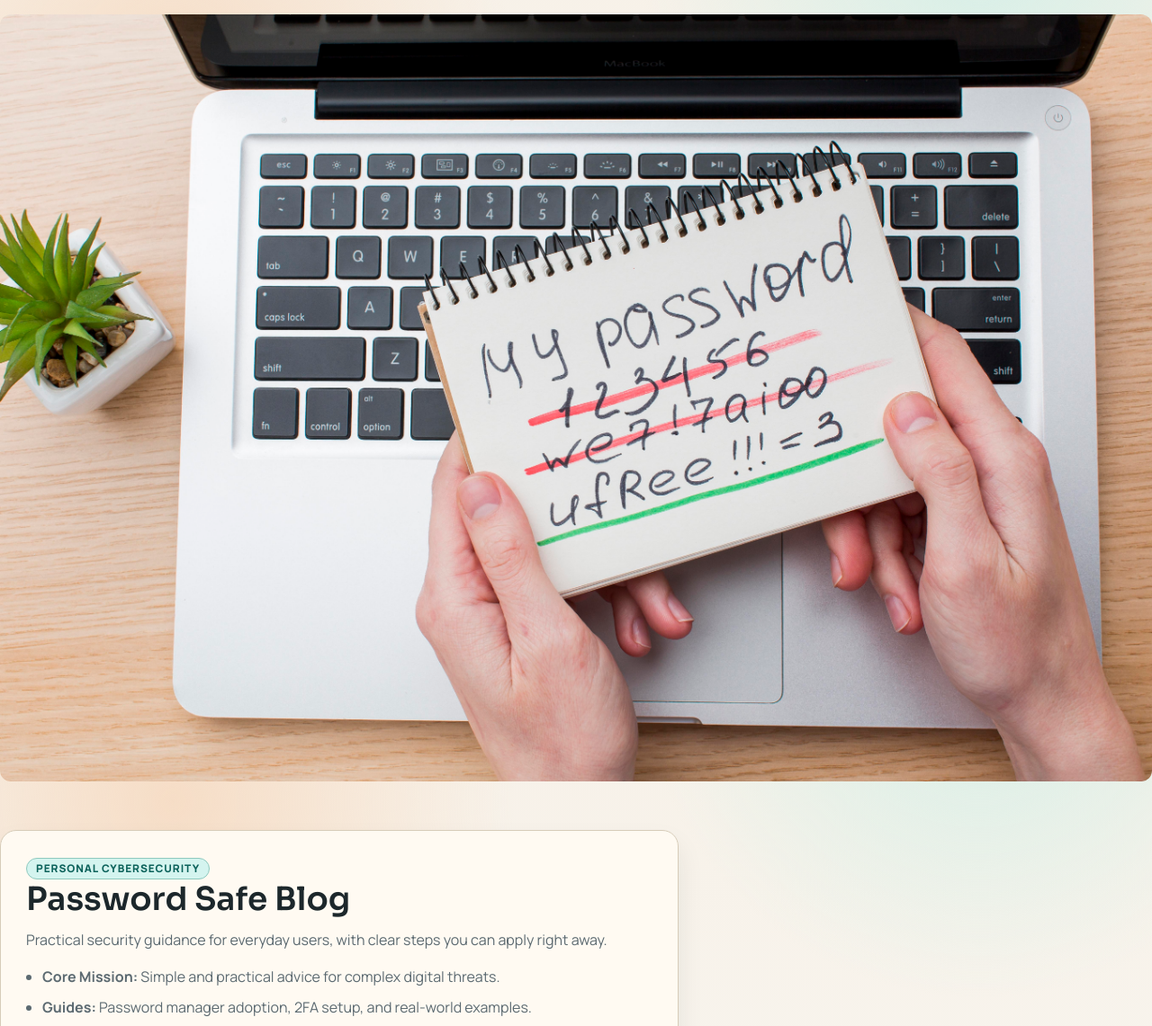
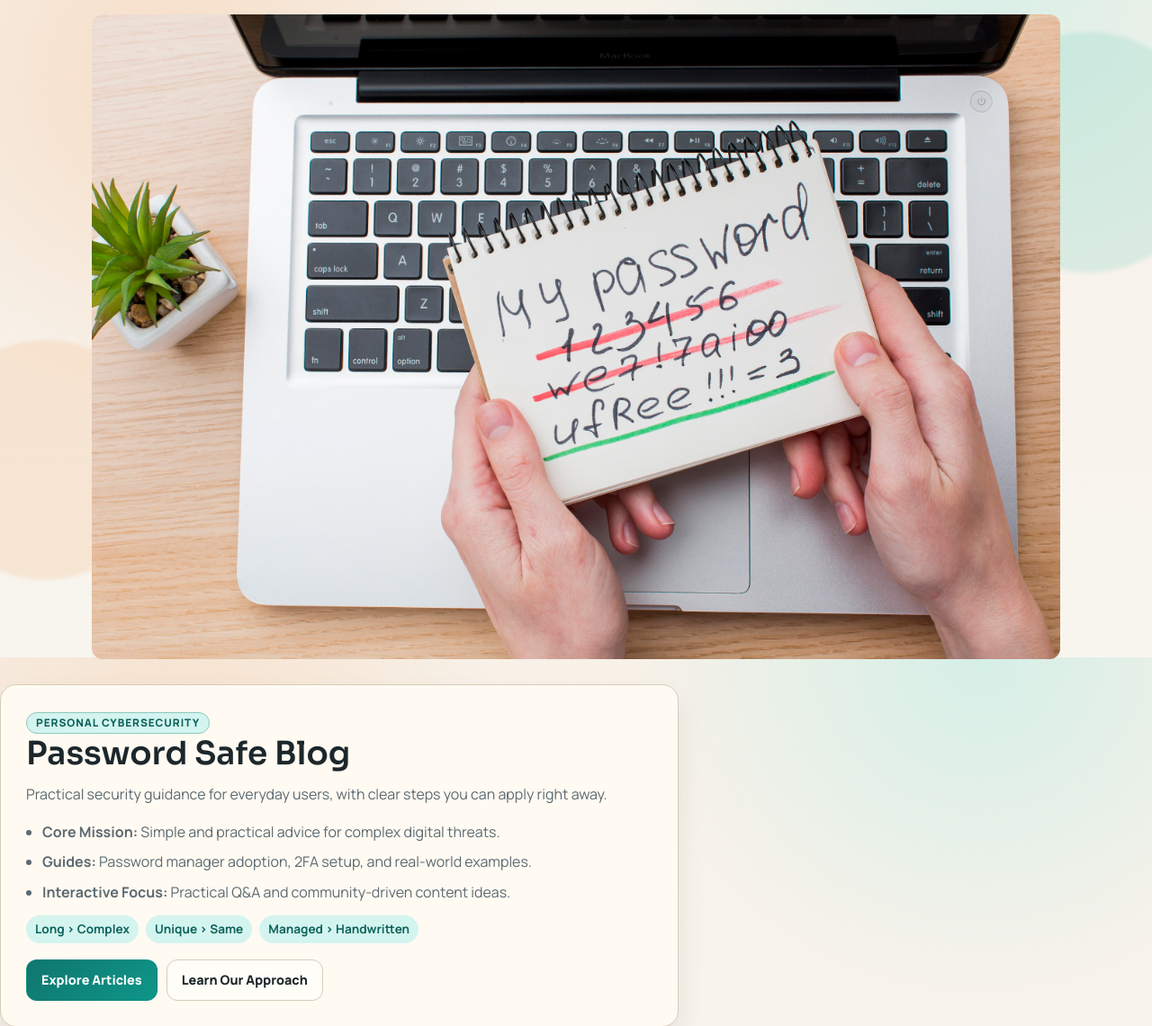
Before and after one commit to tendayiht-png/password_space_blog, a Django app: template templates/index.html in a window 1280 px wide. Shown: the part 69-1210 px from the top of the page at 90% size. Run offline with Django 3.2, Linux system fonts and the light colour scheme; the template is opened without the code that fills it, so the values that code supplies are empty.

Commit message:
Add padded container styling for front-page image

```diff
--- a/static/css/style.css
+++ b/static/css/style.css
@@ -170,6 +170,16 @@ body::after {
 
 main {
   padding: 28px 0 42px;
+}
+
+.front-page-cover {
+  padding-top: 16px;
+}
+
+.front-page-cover-image {
+  display: block;
+  width: 100%;
+  border-radius: 12px;
 }
 
 .hero {
@@ -776,6 +786,10 @@ a:hover {
 }
 
 @media (max-width: 600px) {
+  .front-page-cover {
+    padding-top: 12px;
+  }
+
   .nav-shell {
     align-items: flex-start;
   }
--- a/templates/index.html
+++ b/templates/index.html
@@ -2,10 +2,10 @@
 {% load static %}
 
 {% block content %}
-<div>
-  <img src="{% static 'images/password_image.jpg' %}" alt="Illustration of a person managing their passwords on a laptop" style="width: 100%; border-radius: 12px; margin-top: 16px;">
+<div class="container front-page-cover">
+  <img src="{% static 'images/password_image.jpg' %}" alt="Illustration of a person managing their passwords on a laptop" class="front-page-cover-image">
 </div>
-<br>
+
 <main>
   <section class="hero">
     <article class="hero-card reveal" id="about">
```
